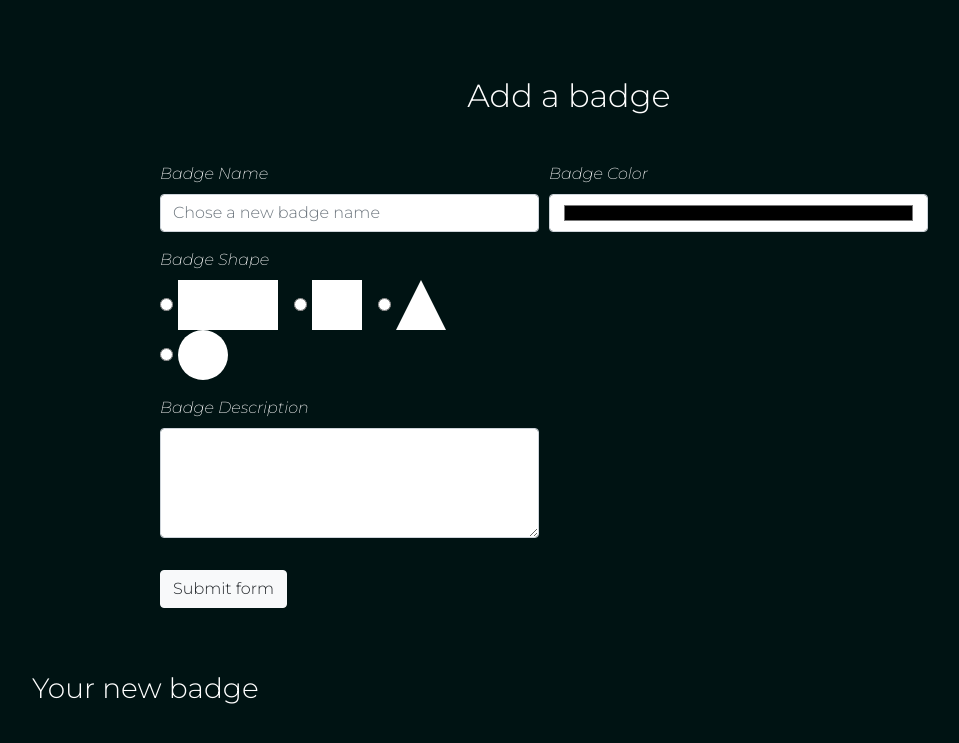
After one commit to Joelle-Everaert/BreakingBadge, a PHP site: page /pages/addbadges.php in a window 1280 px wide. The commit adds this page. Shown: the top 743 px of the page, without its empty margins (96-1055 px from the left). Run offline with PHP 8.4, Linux system fonts and the light colour scheme; a stand-in replaces the project's code that opens the database connection.

Commit message:
ajout formes badges

```diff
--- a/template/assets/style.css
+++ b/template/assets/style.css
@@ -64,8 +64,8 @@ font-family: 'Montserrat', sans-serif;
 }
 
 .addabadge {
-    width: 75%;
-    padding-left: 25%;
+    width: 80%;
+    padding-left: 20%;
 }
 
 
@@ -79,3 +79,30 @@ h3.addbadgeh3 {
 .Titleofthelabels {
     color: white;
 }
+
+.rectangle {
+    height: 50px;
+    width: 100px;
+    background-color: rgb(255, 255, 255);
+  }
+
+  .square {
+    height: 50px;
+    width: 50px;
+    background-color: rgb(255, 255, 255);
+  }
+
+  .circle {
+    height: 50px;
+    width: 50px;
+    background-color: rgb(255, 255, 255);
+    border-radius: 50%;
+  }
+
+  .triangle-up {
+	width: 0;
+	height: 0;
+	border-left: 25px solid transparent;
+	border-right: 25px solid transparent;
+	border-bottom: 50px solid rgb(255, 255, 255);
+}
--- /dev/null
+++ b/template/pages/addbadges.php
@@ -0,0 +1,97 @@
+<!DOCTYPE html>
+<html lang="en">
+
+<head>
+    <meta charset="UTF-8">
+    <meta name="viewport" content="width=device-width, initial-scale=1.0">
+    <link rel="stylesheet" href="https://cdn.jsdelivr.net/npm/bootstrap@4.5.3/dist/css/bootstrap.min.css"
+        integrity="sha384-TX8t27EcRE3e/ihU7zmQxVncDAy5uIKz4rEkgIXeMed4M0jlfIDPvg6uqKI2xXr2" crossorigin="anonymous">
+    <link rel="stylesheet" href="../assets/style.css">
+    <title>Breaking Badges</title>
+</head>
+
+<body>
+
+    <div class="addabadge">
+        <h2 class="addbadgeh2">Add a badge </h2>
+
+        <form class="needs-validation" novalidate>
+            <div class="form-row">
+                <div class="col-md-6 mb-3">
+                    <label for="validationCustom01" class="Titleofthelabels">Badge Name</label>
+                    <input type="text" class="form-control" id="validationCustom01" placeholder="Chose a new badge name"
+                        required>
+                    <div class="valid-feedback">
+                        Looks good!
+                    </div>
+                </div>
+
+
+                <div class="col-md-6 mb-3">
+                    <label for="validationCustom02" class="Titleofthelabels">Badge Color</label>
+                    <input type="color" class="form-control" id="validationCustom02" value="Otto" required>
+                    <div class="valid-feedback">
+                        Looks good!
+                    </div>
+                </div>
+            </div>
+
+            <div class="form-row">
+                <div class="col-md-6 mb-3">
+                    <label for="validationCustom03" class="Titleofthelabels">Badge Shape</label>
+                    <div class="w-100"></div>
+                    <div class="form-check form-check-inline">
+                        <input class="form-check-input" type="radio" name="inlineRadioOptions" id="inlineRadio1"
+                            value="option1">
+                        <label class="form-check-label" for="inlineRadio1">
+                            <div class="rectangle"></div>
+                        </label>
+                    </div>
+
+                    <div class="form-check form-check-inline">
+                        <input class="form-check-input" type="radio" name="inlineRadioOptions" id="inlineRadio2"
+                            value="option2">
+                        <label class="form-check-label" for="inlineRadio2">
+                            <div class="square"></div>
+                        </label>
+                    </div>
+
+                    <div class="form-check form-check-inline">
+                        <input class="form-check-input" type="radio" name="inlineRadioOptions" id="inlineRadio1"
+                            value="option1">
+                        <label class="form-check-label" for="inlineRadio1">
+                            <div class="triangle-up"></div>
+                        </label>
+                    </div>
+
+                    <div class="form-check form-check-inline">
+                        <input class="form-check-input" type="radio" name="inlineRadioOptions" id="inlineRadio2"
+                            value="option2">
+                        <label class="form-check-label" for="inlineRadio2">
+                            <div class="circle"></div>
+                        </label>
+                    </div>
+                </div>
+
+            </div>
+
+            <div class="form-row">
+                <div class="col-sm-6 mb-3">
+                    <div class="form-group">
+                        <label for="exampleFormControlTextarea1" class="Titleofthelabels">Badge Description</label>
+                        <textarea class="form-control" id="exampleFormControlTextarea1" rows="4"></textarea>
+                      </div>
+                </div>
+            </div>
+
+
+            <button class="btn btn-light" type="submit">Submit form</button>
+
+        </form>
+
+    </div>
+
+<h3 class="addbadgeh3">Your new badge</h2>
+</body>
+
+</html>
```
Also changed, not shown: template/pages/addbadges.html (deleted, +0 -64 lines).
